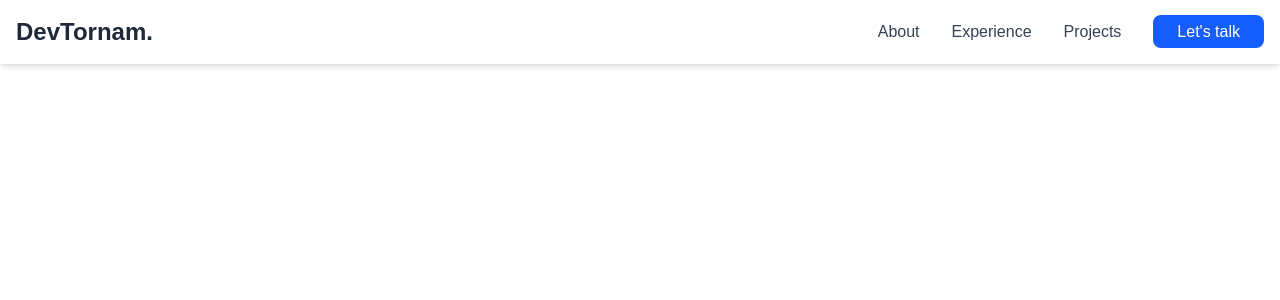
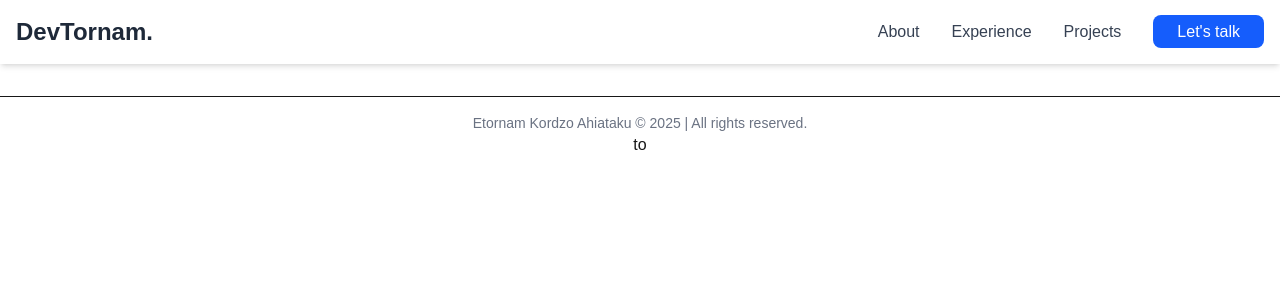
Before and after one commit to etor01/dev-tornam, a Next.js app: page / in a window 1280 px wide. Shown: the top 300 px of the page. Built offline with nearby package versions, Linux system fonts and the light colour scheme.

Commit message:
Footer done left with toggle

```diff
--- /dev/null
+++ b/src/app/components/layout/Footer.tsx
@@ -0,0 +1,10 @@
+export default function Footer() {
+  return (
+    <footer className="w-full py-4 text-center border-t mt-8">
+      <p className="text-sm text-gray-500">
+        Etornam Kordzo Ahiataku &copy; {new Date().getFullYear()} | All rights reserved.
+      </p>
+      <button>to</button>
+    </footer>
+  );
+}
--- a/src/app/layout.tsx
+++ b/src/app/layout.tsx
@@ -2,6 +2,7 @@ import type { Metadata } from "next";
 import { Geist, Geist_Mono } from "next/font/google";
 import "./globals.css";
 import Header from "./components/layout/Header";
+import Footer from "./components/layout/Footer";
 
 const geistSans = Geist({
   variable: "--font-geist-sans",
@@ -28,6 +29,7 @@ export default function RootLayout({
       <body className={`${geistSans.variable} ${geistMono.variable} antialiased`} >
         <Header />
         {children}
+        <Footer />
       </body>
     </html>
   );
```
